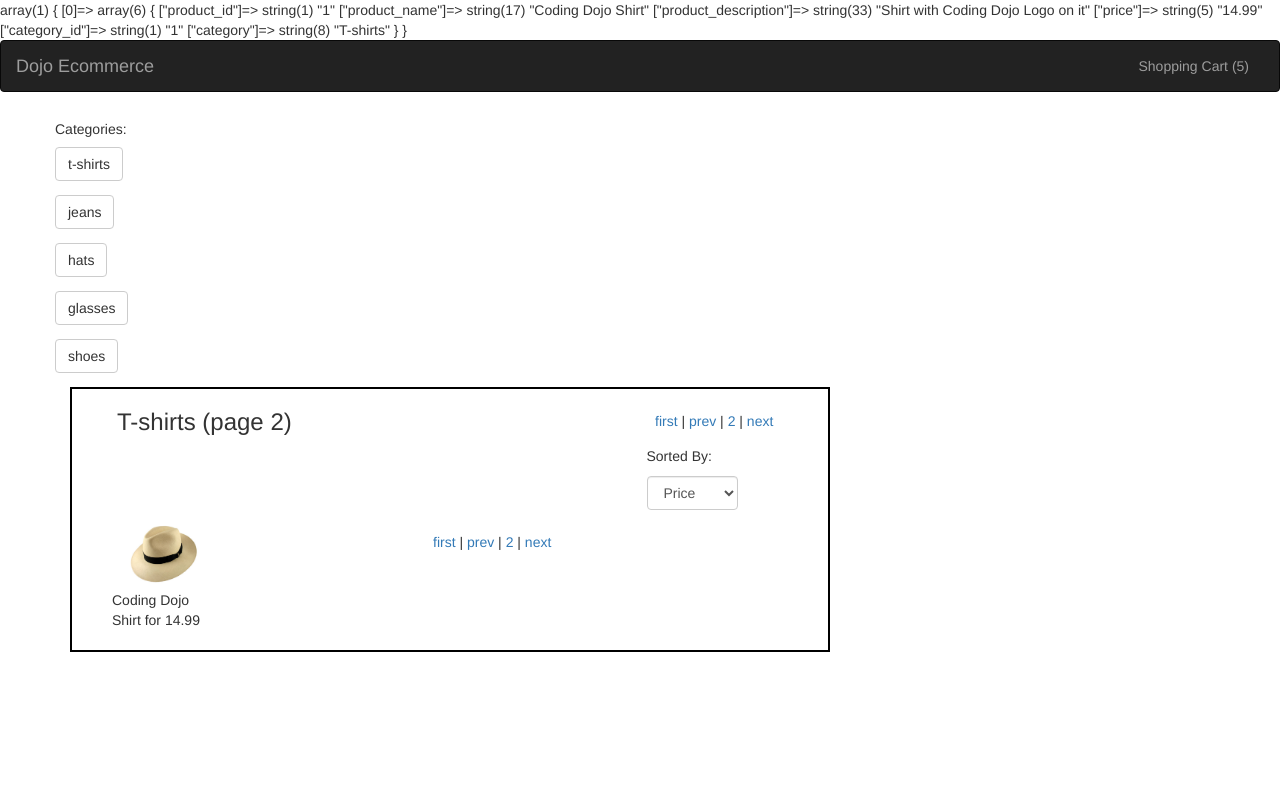
After one commit to srslafazan/ecommerce, a CodeIgniter app: page /index.php/products/get_product in a window 1280 px wide. The commit adds this page. Run offline with CodeIgniter, Linux system fonts and the light colour scheme; data comes from the database, SQL or seed files in the repository; tables that the repository leaves empty hold one stand-in row (values such as "Sample post"); some libraries are stand-ins or nearby versions.

Commit message:
added queries to products.php, loaded content on views for products.php

```diff
--- a/application/config/routes.php
+++ b/application/config/routes.php
@@ -3,6 +3,7 @@
 // main routes
 $route['default_controller'] = "products";
 $route['404_override'] = '';
+$route['(:any)/(:any)'] = 'products/get_product/$1/$2';
 // end of main routes
 
 
--- a/application/controllers/products.php
+++ b/application/controllers/products.php
@@ -5,12 +5,27 @@ class Products extends CI_Controller {
     public function __construct()
     {
         parent::__construct();
-        $this->output->enable_profiler();
+        $this->load->model('Product');
     }
 
     public function index()
     {
-        $this->load->view('index');
+    	$category = 0;
+    	$page = 0;
+    	$offers['offers'] = $this->Product->get_products($category, $page);
+    	$this->load->view('index', $offers);
+
+    }
+
+    public function get_product()
+    {
+    	$category = $this->input->post('category');
+    	$page = 0;
+
+
+    	$offers['offers'] = $this->Product->get_products($category, $page);
+    	$this->load->view('index', $offers);
+
     }
 }
 
--- /dev/null
+++ b/application/models/product.php
@@ -0,0 +1,26 @@
+<?php if ( ! defined('BASEPATH')) exit('No direct script access allowed');
+
+class Product extends CI_Model {
+
+	public function get_products($category, $page)
+	{
+	// 	var_dump($category);
+	// 	var_dump($page);
+		$query = "SELECT products.id as product_id, products.name as product_name, products.description as product_description,
+		products.price as price, categories.id as category_id, categories.name as category from products
+		LEFT JOIN product_categories
+		ON product_categories.product_id = products.id
+		LEFT JOIN categories
+		ON product_categories.category_id = categories.id
+		WHERE categories.name = ?
+		LIMIT ?,15";
+
+		$values = array($category, (int)$page);
+
+		return $this->db->query($query, $values) -> result_array();
+	}
+
+}
+
+
+//end of main controller
--- a/application/views/index.php
+++ b/application/views/index.php
@@ -10,31 +10,41 @@
 	<link rel="stylesheet" type="text/css" href="assets/welcome.css">
  </head>
  <body>
- 	<?php  $this->load->view('partials/header');     ?>
+ 	<?php
+ 	var_dump($offers);
+ 	$this->load->view('partials/header');
+ 	?>
+ 	<div class="container">
+			 <div class="row">
+			<!-- left side column where user can search for a product and click links that will display particular products-->
 
- 	<div class="container">
-		<div class="row">
-				<div class="col-sm-3 menu">
-					<form class="navbar-form navbar-left" role="search">
-				        <div class="form-group">
-				          <input type="text" class="form-control" placeholder="Search">
-				          <button type="submit" class="btn btn-default"><span class="glyphicon glyphicon-search" aria-hidde="true"></span></button>
-				        </div>
 				    	<h5>Categories:</h5>
-				    	<ul>
-							<li><a href="#">T-Shirts</a></li>
-							<li><a href="#">Shoes</a></li>
-							<li><a href="#">Jackets</a></li>
-							<li><a href="#">Hats</a></li>
-							<li><a href="#">Wallet</a></li>
-							<li><a href="#">Jeans</a></li>
-				    	</ul>
-	      			</form>
+				    	<form action="/products/get_product" method="post">
+				    	   <input type="hidden" name="category" value="t-shirts">
+						   <input type="submit" class="btn btn-default" value="t-shirts"/>
+						</form>
+						<form action="/products/get_product" method="post">
+							<input type="hidden" name="category" value="jeans">
+						    <input type="submit" class="btn btn-default" value="jeans"/>
+						</form>
+						<form action="/products/get_product" method="post">
+				    		<input type="hidden" name="cups" value="hats"/>
+						    <input type="submit" class="btn btn-default" value="hats"/>
+						</form>
+						<form action="/products/get_product" method="post">
+				    		<input type="hidden" name="glasses" value="glasses"/>
+						    <input type="submit" class="btn btn-default" value="glasses"/>
+						</form>
+						<form action="/products/get_product" method="post">
+				    		<input type="hidden" name="show all" value="shoes"/>
+						    <input type="submit" class="btn btn-default" value="shoes"/>
+						</form>
 				</div>
 				<div class="col-sm-8 photos">
 					<div class="col-sm-12">
-						<div class="col-sm-6">
-							<h3>Hats (page 2)</h3>
+				 <!--right side column where the product displays and there is an option to sort by specifi actions -->
+						<div class="col-sm-6" >
+							<h3><?= $offers[0]['category'] ?> (page 2)</h3>
 						</div>
 						<div class="col-sm-6 links ">
 							<a href="#" id="first_link">first</a> | <a href="#">prev</a> | <a href="#">2</a> | <a href="#">next</a>
@@ -45,72 +55,22 @@
 							<select class="form-control" id="sorts">
 	 							  <option>Price</option>
 								  <option>Most Popular</option>
-								  <option>New</option>
 							</select>
 					</div>
+
+
+
+					<!--displays all the picures of all our products-->
+
+
+					<?php foreach ($offers as $offer) { ?>
 						<div class="col-sm-2 products">
-							<a href="#"><img src="assets/images/hat_poker.jpg"/></a>
-							<p>White hat for  $19.99</p>
+							<a href=""><img src="assets/images/hat_poker.jpg"/></a>
+							<p><?= $offer['product_name'] ?> for  <?= $offer['price'] ?></p>
 						</div>
-						<div class="col-sm-2 products">
-							<a href="#"><img src="assets/images/hat_poker.jpg"/></a>
-							<p>White hat for $19.99</p>
-						</div>
-						<div class="col-sm-2 products">
-							<a href="#"><img src="assets/images/hat_poker.jpg"/></a>
-							<p>White hat for $19.99</p>
-						</div>
-						<div class="col-sm-2 products">
-							<a href="#"><img src="assets/images/hat_poker.jpg"/></a>
-							<p>White hat for $19.99</p>
-						</div>
-						<div class="col-sm-2 products">
-							<a href="#"><img src="assets/images/hat_poker.jpg"/></a>
-							<p>White hat for $19.99</p>
-						</div>
+					<?php } ?>
 
-						<div class="col-sm-2 products">
-							<a href="#"><img src="assets/images/hat_poker.jpg"/></a>
-							<p>White hat for $19.99</p>
-						</div>
-						<div class="col-sm-2 products">
-							<a href="#"><img src="assets/images/hat_poker.jpg"/></a>
-							<p>White hat for $19.99</p>
-						</div>
-						<div class="col-sm-2 products">
-							<a href="#"><img src="assets/images/hat_poker.jpg"/></a>
-							<p>White hat for $19.99</p>
-						</div>
-						<div class="col-sm-2 products">
-							<a href="#"><img src="assets/images/hat_poker.jpg"/></a>
-							<p>White hat for $19.99</p>
-						</div>
-						<div class="col-sm-2 products">
-							<a href="#"><img src="assets/images/hat_poker.jpg"/></a>
-							<p>White hat for $19.99</p>
-						</div>
-
-						<div class="col-sm-2 products">
-							<a href="#"><img src="assets/images/hat_poker.jpg"/></a>
-							<p>White hat for $19.99</p>
-						</div>
-						<div class="col-sm-2 products">
-							<a href="#"><img src="assets/images/hat_poker.jpg"/></a>
-							<p>White hat for $19.99</p>
-						</div>
-						<div class="col-sm-2 products">
-							<a href="#"><img src="assets/images/hat_poker.jpg"/></a>
-							<p>White hat for $19.99</p>
-						</div>
-						<div class="col-sm-2 products">
-							<a href="#"><img src="assets/images/hat_poker.jpg"/></a>
-							<p>White hat for $19.99</p>
-						</div>
-						<div class="col-sm-2 products">
-							<a href="#"><img src="assets/images/hat_poker.jpg"/></a>
-							<p>White hat for $19.99</p>
-						</div>
-
+						<!--pagination-->
 						<div class="col-sm-6 links ">
 							<a href="#" id="first_link">first</a> | <a href="#">prev</a> | <a href="#">2</a> | <a href="#">next</a>
 						</div>
```
Also changed, not shown: application/models/main.php (deleted, +0 -9 lines).
